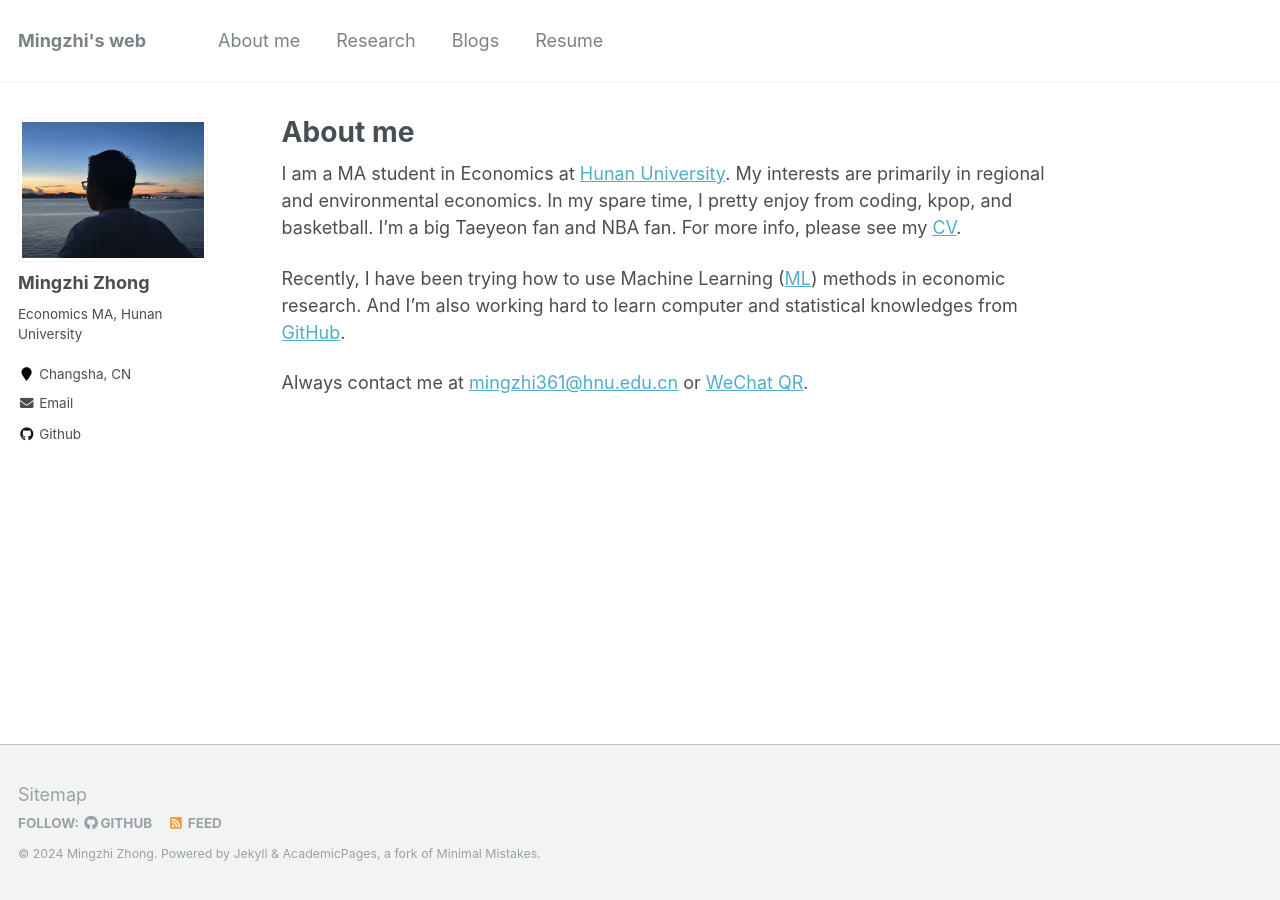
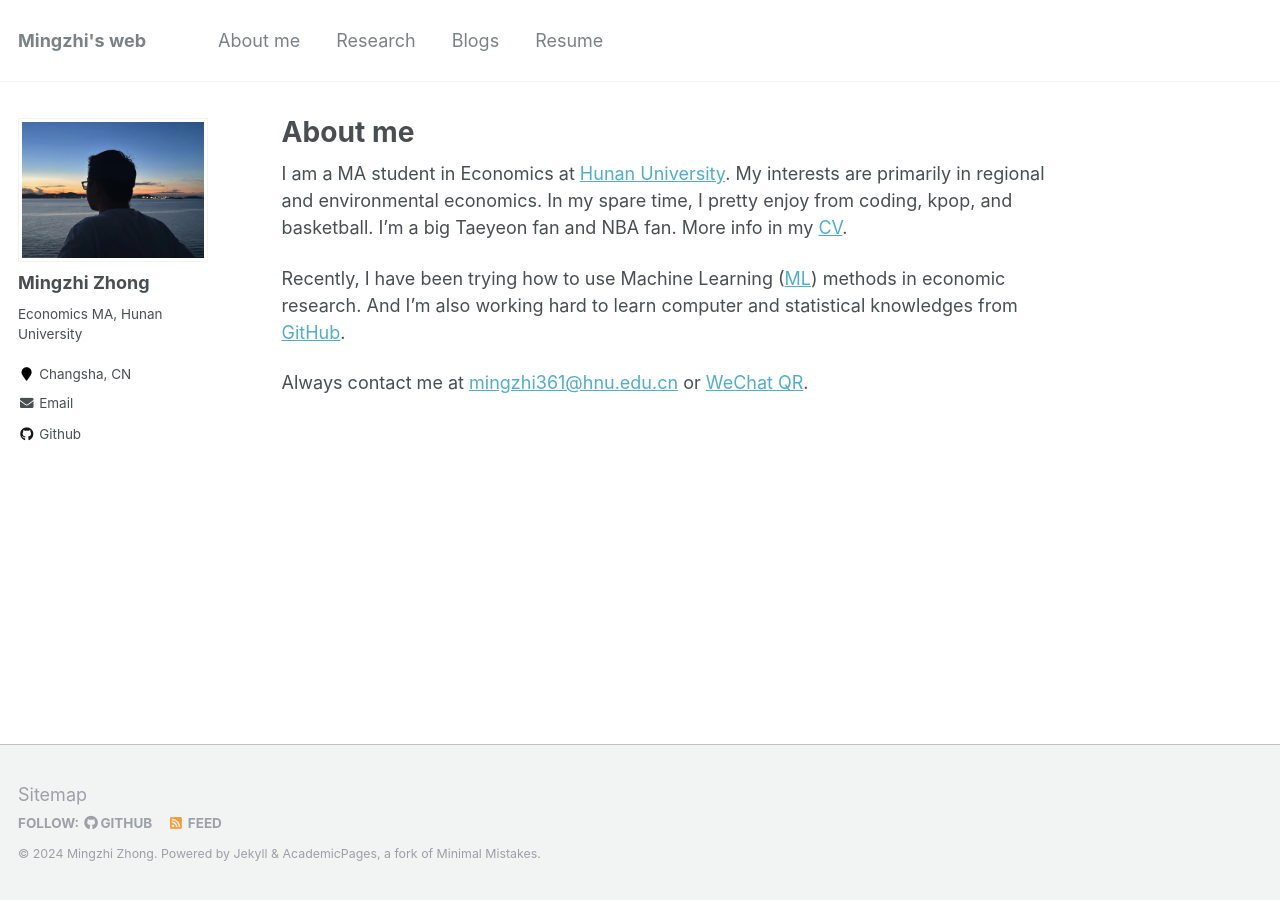
Before and after one commit to mingzhi361/mingzhi361.github.io, a Jekyll site: the page built from _pages/about.md, in a window 1280 px wide. Built offline with Jekyll 4.4.1, drawn with Linux system fonts in a browser that asks for light colours.

Commit message:
Update about.md

```diff
--- a/_pages/about.md
+++ b/_pages/about.md
@@ -8,7 +8,7 @@ redirect_from:
   - /about.html
 ---
 
-I am a MA student in Economics at [Hunan University](https://baike.baidu.com/item/%E6%B9%96%E5%8D%97%E5%A4%A7%E5%AD%A6/179157 "湖南大学"). My interests are primarily in regional and environmental economics. In my spare time, I pretty enjoy from coding, kpop, and basketball. I'm a big Taeyeon fan and NBA fan. For more info, please see my [CV](files/mingzhi361-CV.pdf "个人简历").
+I am a MA student in Economics at [Hunan University](https://baike.baidu.com/item/%E6%B9%96%E5%8D%97%E5%A4%A7%E5%AD%A6/179157 "湖南大学"). My interests are primarily in regional and environmental economics. In my spare time, I pretty enjoy from coding, kpop, and basketball. I'm a big Taeyeon fan and NBA fan. More info in my [CV](files/mingzhi361-CV.pdf "个人简历").
 
 Recently, I have been trying how to use Machine Learning ([ML](https://www.zhihu.com/question/37870042])) methods in economic research. And I'm also working hard to learn computer and statistical knowledges from [GitHub](https://github.com/).
 
```
